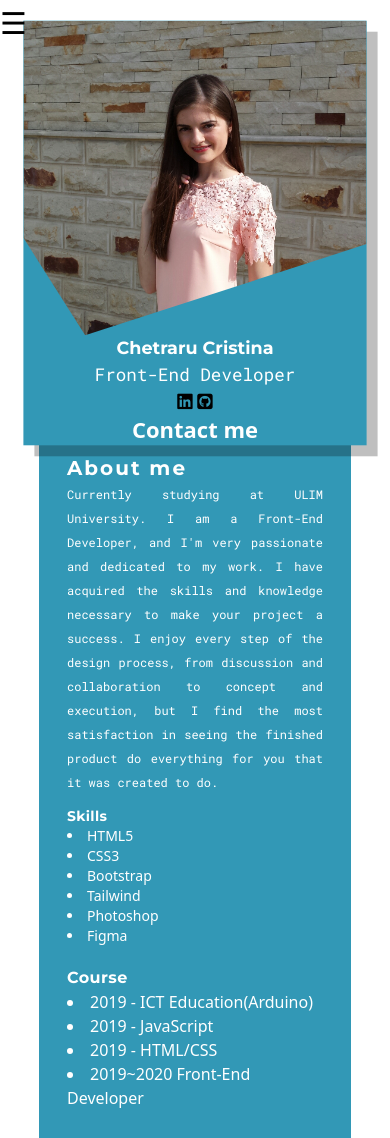
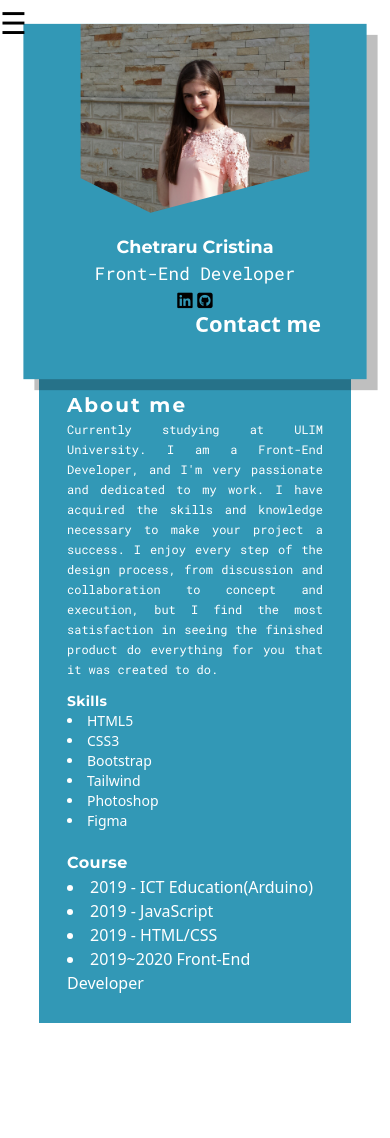
Before and after one commit to cristina-99/Porfolio, a website: page resume.html in a window 390 px wide. After the commit the page ends 1023 px from the top, so only its background shows below. Drawn offline with nearby package versions, Linux system fonts and the light colour scheme.

Commit message:
Portfolio section name to be absolute

```diff
--- a/resume.html
+++ b/resume.html
@@ -24,24 +24,24 @@
 </header>
 
     <main>
-        <div class="container lg:w-4/5 md:w-3/6 w-4/5 m-auto About-Resume justify-center flex flex-col lg:flex-row pt-10 text-white">
-            <div class="about-me lg:w-1/4 text-center w-full">
-                <div class="clip-path">
-                    <img class="w-full" src="images/20170622_173935.jpg" alt="">
+        <div class="container lg:w-4/5 md:w-full w-4/5 m-auto About-Resume justify-center flex flex-col lg:flex-row pt-10 text-white ">
+            <div class="flex flex-col md:flex-row md:items-center lg:flex-col w-full about-me lg:w-1/4 text-center w-full">
+                <div class="clip-path md:w-1/2 lg:w-full">
+                    <img class="w-2/3 m-auto md:w-full md:h-auto lg:h-auto" src="images/20170622_173935.jpg" alt="">
                 </div>
-                <div>
+                <div class="md:w-1/2 lg:w-full">
                     <h2>Chetraru Cristina</h2>
                     <p>Front-End Developer</p>
                     <div class="icons">
                         <a href=""><span><i class="fab fa-linkedin"></i></span></a>
                         <a href=""><span><i class="fab fa-github-square"></i></span></a>
                     </div>
-                    <a href="" class="font-bold text-xl">Contact me</a>
+                    <a href="" class="font-bold text-xl absolute bottom-9">Contact me</a>
                 </div>
             </div>
             <div class="about-meTo lg:w-2/5 w-full p-7">
                 <h2 class="font-bold text-xl tracking-widest">About me</h2>
-                <p class="text-xs leading-6 text-justify">Currently studying at ULIM University. I am a Front-End Developer, and I'm very passionate and
+                <p class="text-xs leading-5 text-justify">Currently studying at ULIM University. I am a Front-End Developer, and I'm very passionate and
                     dedicated to my work. I have acquired the skills and knowledge necessary to make your project a success.
                     I enjoy every step of the design process, from discussion and collaboration to concept and
                     execution, but I find the most satisfaction in seeing the finished product do everything for you that
--- a/scss/style.scss
+++ b/scss/style.scss
@@ -68,7 +68,8 @@ nav{
 }
 
 .clip-path{
-    clip-path: polygon(0 0, 100% 0, 100% 71%, 18% 100%, 0 69%);}
+    clip-path: polygon(0 0, 100% 0, 100% 63%, 37% 90%, 0 60%);
+}
 .about-me,.about-meTo{
     background-color: #3298B6;
 }
@@ -94,3 +95,10 @@ nav{
     background-color: $background-light;
     color:$text-white-color;
 }
+
+@media screen and (max-width:768px) {
+    .about-me{
+        height: auto;
+        padding-bottom: 60px;
+    }
+}
```
Also changed, not shown: portfolio.html (+3 -3 lines), css/style.css, 1 other file.
